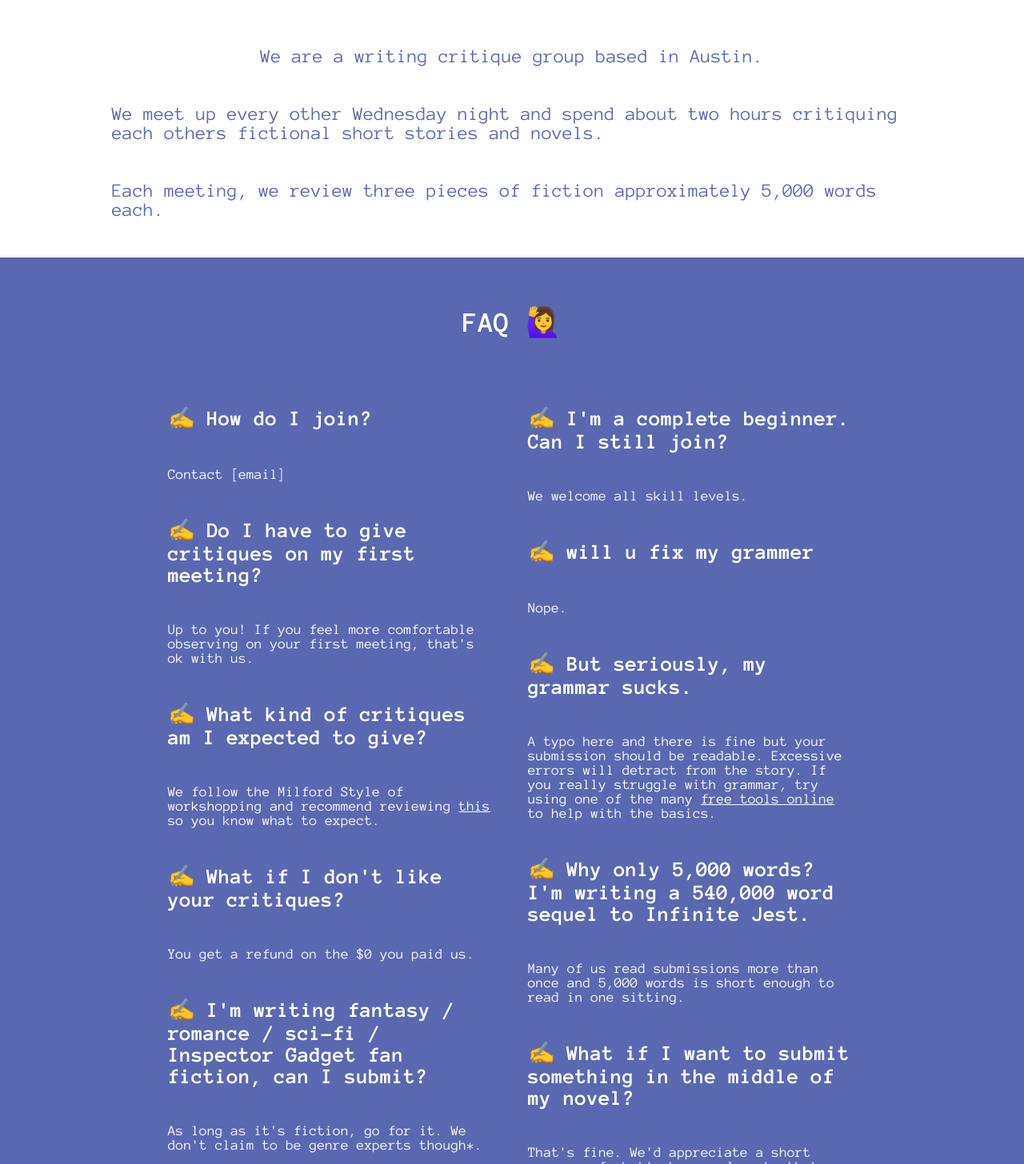
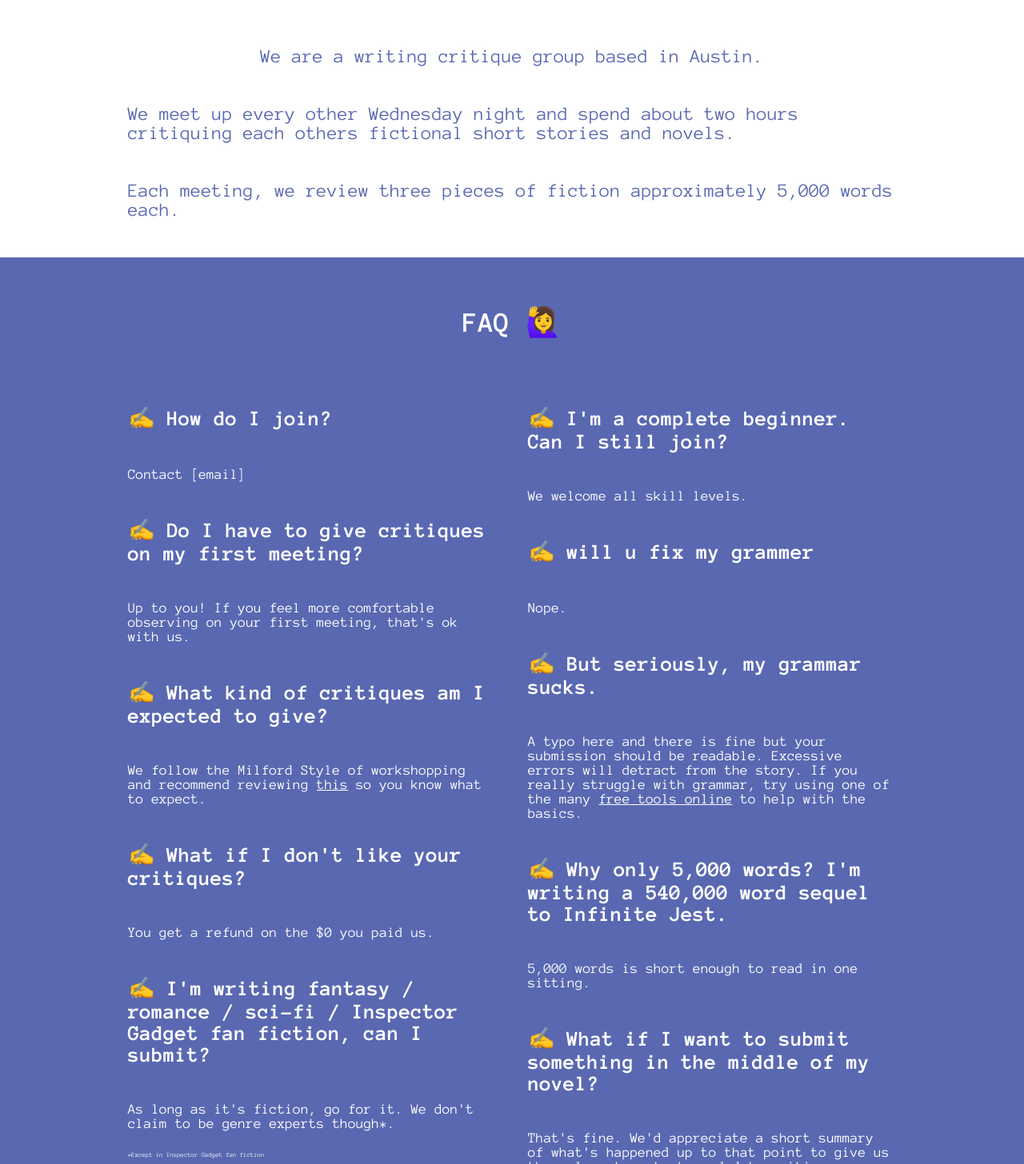
Before and after one commit to rockinrobin714/AustinCreativeFictionWritersGroup, a Next.js app: page / in a window 1280 px wide. Shown: the part 490-1946 px from the top of the page at 80% size. Built offline with nearby package versions, Linux system fonts and the light colour scheme.

Commit message:
mobile fixes

```diff
--- a/pages/index.tsx
+++ b/pages/index.tsx
@@ -14,6 +14,7 @@
           name="description"
           content="A writing critique group based in Austin for fiction writers of all skill levels"
         />
+        <meta name="viewport" content="width=device-width, initial-scale=1.0" />
         <link rel="icon" href="/favicon.ico" />
       </Head>
 
@@ -111,10 +112,7 @@
                 ✍️ Why only 5,000 words? I&apos;m writing a 540,000 word sequel
                 to Infinite Jest.
               </p>
-              <p>
-                Many of us read submissions more than once and 5,000 words is
-                short enough to read in one sitting.
-              </p>
+              <p>5,000 words is short enough to read in one sitting.</p>
               <p className={styles.faqQuestion}>
                 ✍️ What if I want to submit something in the middle of my novel?
               </p>
--- a/styles/Home.module.css
+++ b/styles/Home.module.css
@@ -50,7 +50,7 @@
 }
 
 .info p {
-  max-width: 1000px;
+  max-width: 960px;
 }
 
 .faq {
@@ -75,7 +75,7 @@
 }
 
 .faqColumn {
-  width: 450px;
+  width: 500px;
   font-size: .75em;
   padding: 20px;
   display: flex;
@@ -83,6 +83,12 @@
   justify-content: center;
 }
 
+@media only screen and (max-width: 700px) {
+  .faqColumn {
+    width: 100%;
+  }
+}
+
 .faqQuestion {
   font-weight: 700;
   font-size: 1.5em;
```
